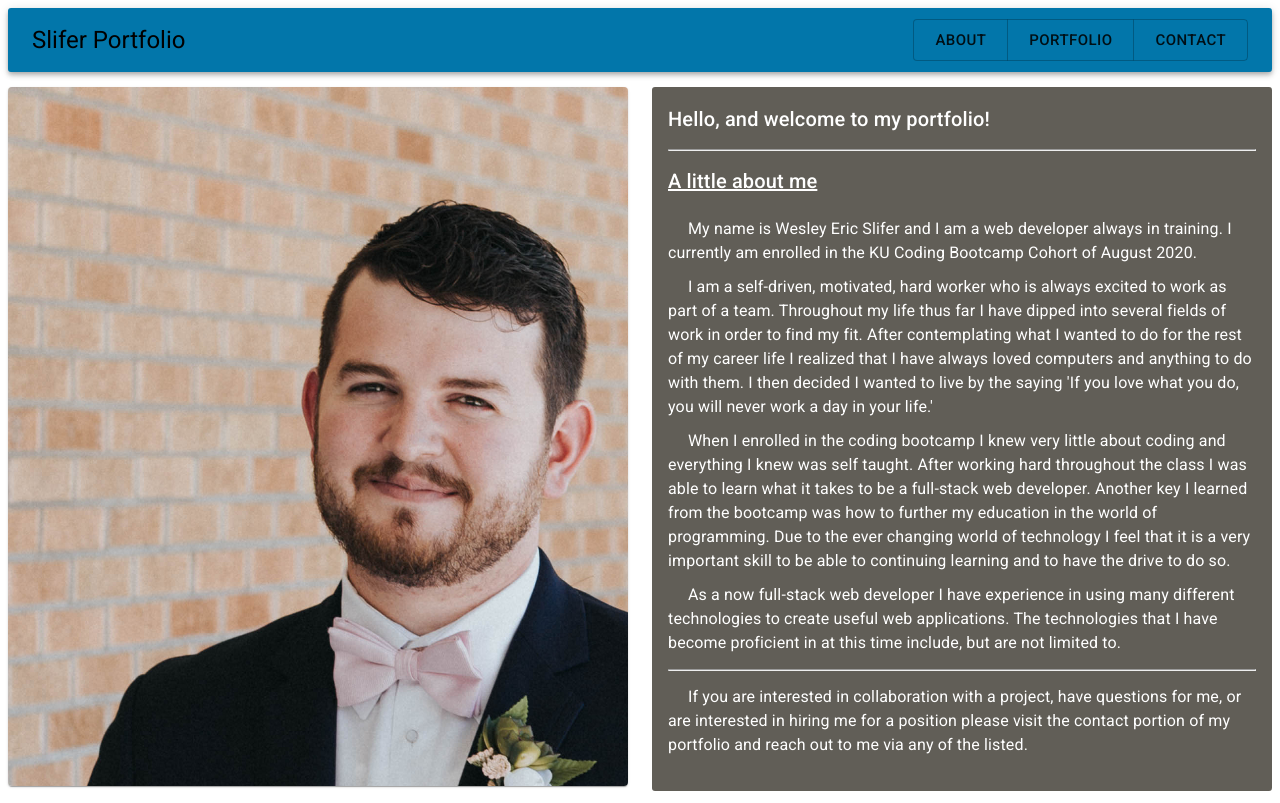
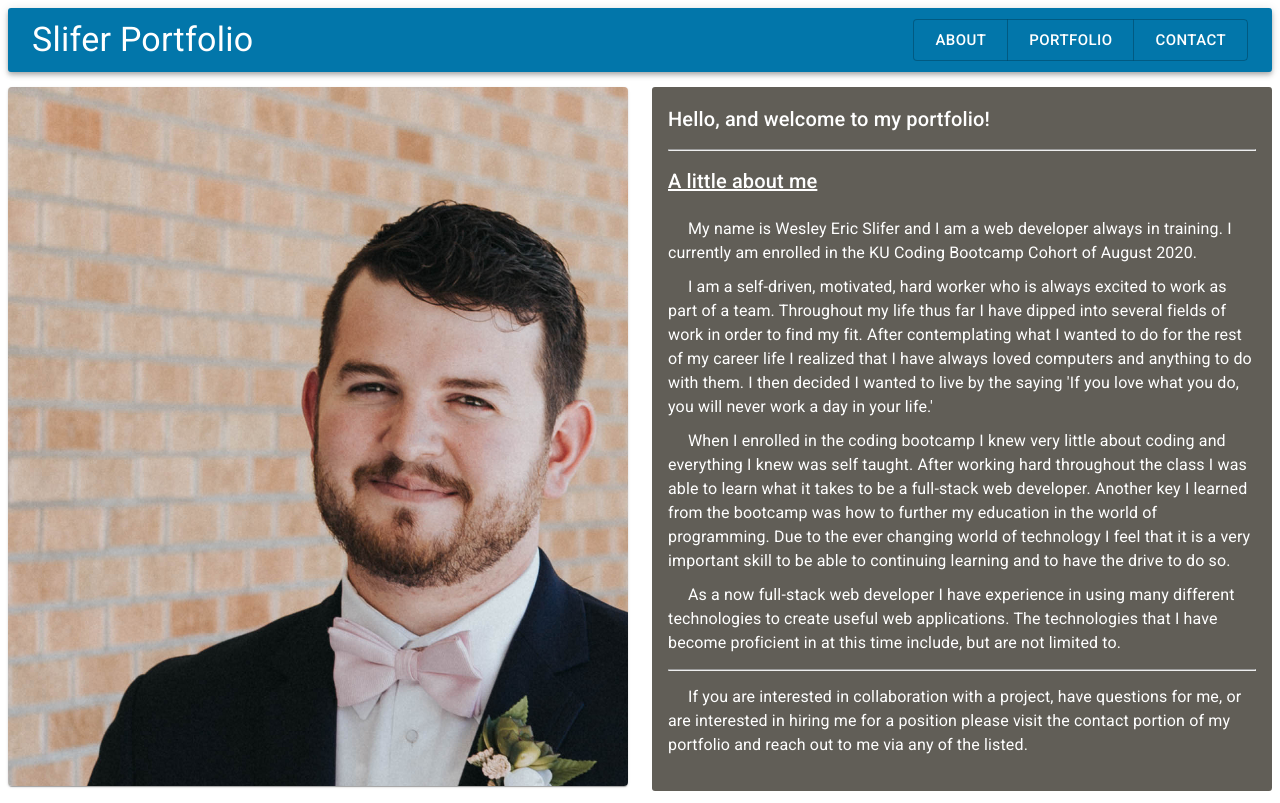
Before and after one commit to wslifer/react_portfolio, a React (Create React App) app: page / in a window 1280 px wide. Built offline with nearby package versions, Linux system fonts and the light colour scheme.

Commit message:
navbar styling

```diff
--- a/src/components/Navbar/index.js
+++ b/src/components/Navbar/index.js
@@ -13,10 +13,11 @@ const useStyles = makeStyles({
     marginBottom: 15,
     border: 0,
     borderRadius: 3,
-    color: "black",
+    color: "white",
   },
   button: {
     marginLeft: "auto",
+    color: "white",
   },
 });
 
@@ -27,15 +28,15 @@ export default function Navbar() {
     <Grid item xs={12}>
       <AppBar className={style.nav} position="static" item xs>
         <Toolbar>
-          <Typography variant="h5">Slifer Portfolio</Typography>
+          <Typography variant="h4">Slifer Portfolio</Typography>
           <ButtonGroup
             className={style.button}
             size="large"
             aria-label="large outlined primary button group"
           >
-            <Button>About</Button>
-            <Button>Portfolio</Button>
-            <Button>Contact</Button>
+            <Button className={style.button}>About</Button>
+            <Button className={style.button}>Portfolio</Button>
+            <Button className={style.button}>Contact</Button>
           </ButtonGroup>
         </Toolbar>
       </AppBar>
```
